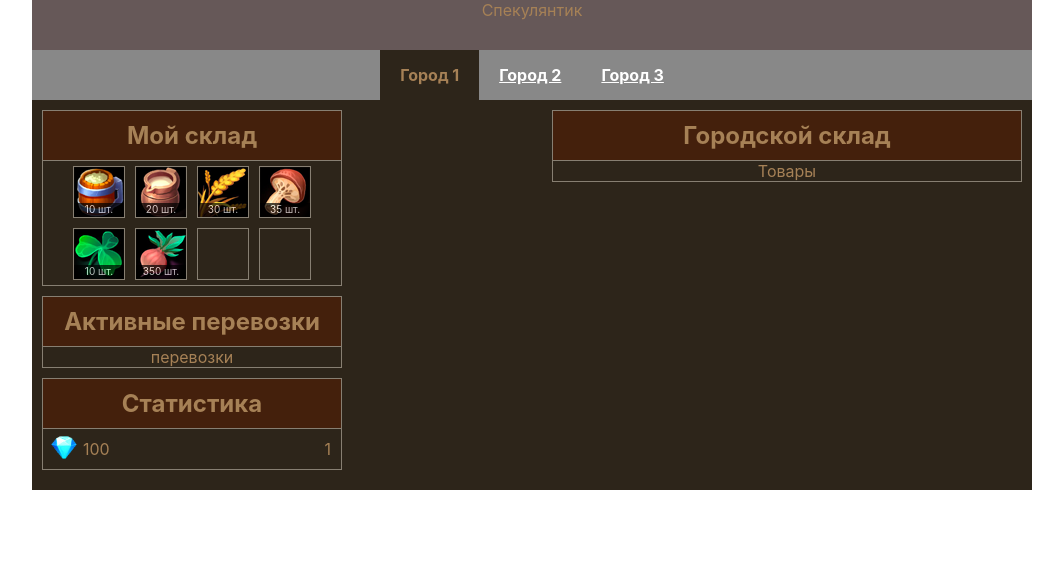
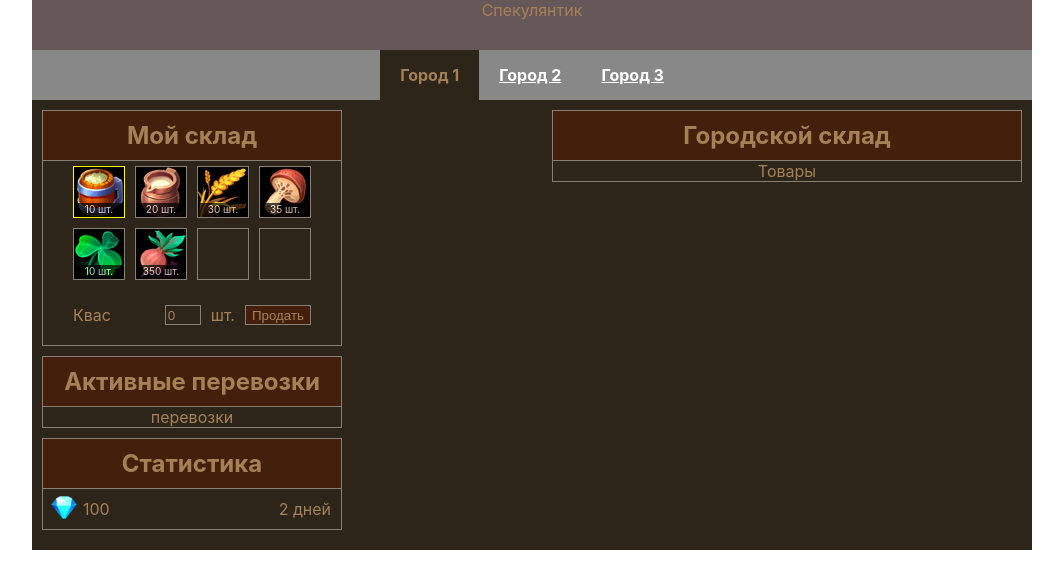
Before and after one commit to ArtLevel/Speculator, a React (Create React App) app: page / in a window 1280 px wide. Shown: the top 588 px of the page, without its empty margins (108-1171 px from the left). Built offline with nearby package versions, Linux system fonts and the light colour scheme.

Commit message:
Added logic for sell goods

```diff
--- a/src/Components/App/App.tsx
+++ b/src/Components/App/App.tsx
@@ -1,4 +1,4 @@
-import React, { useState } from "react";
+import React, { useEffect, useState } from "react";
 
 import "./App.scss";
 import Citites from "../Cities/Citites";
@@ -6,6 +6,8 @@ import CityStorage from "../CityStorage/CityStorage";
 import Storage from "../Storage/Storage";
 import Transportations from "../Transportations/Transportations";
 import Stats from "../Stats/Stats";
+import storage from "../Storage/Storage";
+import { log } from "node:util";
 
 type StoragesT = { cityId: number; storage: StorageT }[];
 export type StorageT = { id: number; qty: number }[];
@@ -15,6 +17,7 @@ export type GoodsT = GoodT[];
 function App() {
   const [currentCity, setCurrentCity] = useState(1);
 
+  const [selectedGood, setSelectedGood] = useState(1);
   const [storages, setStorages] = useState<StoragesT>([
     {
       cityId: 1,
@@ -127,6 +130,45 @@ function App() {
     }
   }
 
+  function liveProcess(newDays: number) {
+    setTimeout(() => {
+      setDays(newDays + 1);
+    }, 5000);
+  }
+
+  function sellGoods(goodId: number, qty: number) {
+    const storagesNew = storages;
+    let profit = 0;
+
+    const index = storagesNew.findIndex(
+      (storage) => storage.cityId === currentCity,
+    );
+
+    if (index > -1) {
+      const goodIndex = storagesNew[index].storage.findIndex(
+        (good) => good.id === goodId,
+      );
+
+      if (goodIndex > -1) {
+        const goods = storagesNew[index].storage[goodIndex].qty;
+
+        if (goods > 0 && goods >= qty) {
+          storagesNew[index].storage[goodIndex].qty -= qty;
+
+          profit += qty * 10;
+
+          setMoney((prevState) => (prevState += profit));
+        }
+      }
+    }
+
+    setStorages(storagesNew);
+  }
+
+  useEffect(() => {
+    liveProcess(days);
+  }, [days]);
+
   return (
     <div className="app">
       <header className="app-name">Спекулянтик</header>
@@ -145,6 +187,13 @@ function App() {
               currentCity={currentCity}
               storage={getStorageByCity()}
               goods={goods}
+              selectedGood={selectedGood}
+              onSelectGood={(goodId) => {
+                setSelectedGood(goodId);
+              }}
+              onSell={(goodId: number, qty: number) => {
+                sellGoods(goodId, qty);
+              }}
             />
           </div>
           <div className="transportations">
--- a/src/Components/Cities/Citites.tsx
+++ b/src/Components/Cities/Citites.tsx
@@ -34,6 +34,7 @@ function Citites({ currentCity, onChangeCurrentCity }: CitiesType) {
             onClick={() => {
               onChangeCurrentCity(city.id);
             }}
+            key={city.id}
           >
             {city.title}
           </a>
--- a/src/Components/Stats/Stats.tsx
+++ b/src/Components/Stats/Stats.tsx
@@ -13,7 +13,7 @@ function Stats({ days, money }: StatsT) {
       <h2 className="title">Статистика</h2>
       <div className="panel stats-panel">
         <div className="money">{money}</div>
-        <div className="days">{days}</div>
+        <div className="days">{days} дней</div>
       </div>
     </div>
   );
--- a/src/Components/Storage/Storage.scss
+++ b/src/Components/Storage/Storage.scss
@@ -16,8 +16,15 @@
     background-image: url("../../icons.png");
     background-repeat: no-repeat;
 
+    cursor: pointer;
+
     &.no-item {
       background-image: none;
+      cursor: default;
+    }
+
+    &.selected {
+      border-color: yellow;
     }
 
     .good-description {
@@ -77,3 +84,46 @@
     }
   }
 }
+
+.sell-panel {
+  display: flex;
+  justify-content: space-between;
+  padding: 20px 30px;
+
+  .controls {
+    display: flex;
+    justify-content: space-between;
+
+    .input {
+      background: none;
+      width: 30px;
+      border: 1px solid #877f72;
+      color: #a68156;
+      margin-right: 10px;
+
+      &:focus,
+      &:active {
+        box-shadow: none;
+        outline: none;
+      }
+    }
+
+    .button {
+      background-color: #44200c;
+      color: #a68156;
+      outline: 0;
+      border: 1px solid #877f72;
+      cursor: pointer;
+      margin-left: 10px;
+
+        &:focus,
+        &:active {
+          outline: none;
+        }
+
+      &:hover {
+        color: white;
+      }
+    }
+  }
+}
--- a/src/Components/Storage/Storage.tsx
+++ b/src/Components/Storage/Storage.tsx
@@ -1,4 +1,4 @@
-import React from "react";
+import React, { useState } from "react";
 
 import "./Storage.scss";
 import { GoodsT, StorageT } from "../App/App";
@@ -7,9 +7,21 @@ type StorageType = {
   currentCity: number;
   storage: StorageT;
   goods: GoodsT;
+  selectedGood: number | null;
+  onSelectGood: (goodId: number) => void;
+  onSell: (goodId: number, qty: number) => void;
 };
 
-function Storage({ storage, currentCity, goods }: StorageType) {
+function Storage({
+  storage,
+  currentCity,
+  goods,
+  selectedGood,
+  onSelectGood,
+  onSell,
+}: StorageType) {
+  const [qty, setQty] = useState(0);
+
   function findGoodById(id: number) {
     return goods.find((item) => item.id === id)?.title;
   }
@@ -18,8 +30,8 @@ function Storage({ storage, currentCity, goods }: StorageType) {
     if (storage.length < 8) {
       return Array(8 - storage.length)
         .fill(8)
-        .map(() => {
-          return <li className="good-item no-item"></li>;
+        .map((_, index) => {
+          return <li className="good-item no-item" key={index}></li>;
         });
     }
   }
@@ -31,7 +43,19 @@ function Storage({ storage, currentCity, goods }: StorageType) {
         <ul className="goods">
           {storage.map((item) => {
             return (
-              <li className={"good-item " + "item-" + item.id} key={item.id}>
+              <li
+                className={
+                  "good-item " +
+                  "item-" +
+                  item.id +
+                  " " +
+                  (selectedGood === item.id ? "selected" : "")
+                }
+                onClick={() => {
+                  onSelectGood(item.id);
+                }}
+                key={item.id}
+              >
                 <span className="good-description">{item.qty} шт.</span>
               </li>
             );
@@ -39,6 +63,29 @@ function Storage({ storage, currentCity, goods }: StorageType) {
 
           {getEmtpyCells()}
         </ul>
+
+        {selectedGood ? (
+          <div className="sell-panel">
+            <div>{findGoodById(selectedGood)}</div>
+            <div className="controls">
+              <input
+                type="text"
+                className="input"
+                value={qty}
+                onChange={(event) => setQty(parseInt(event.target.value, 10))}
+              />
+              шт.
+              <button
+                className="button"
+                onClick={() => onSell(selectedGood, qty)}
+              >
+                Продать
+              </button>
+            </div>
+          </div>
+        ) : (
+          ""
+        )}
       </div>
     </div>
   );
```
Also changed, not shown: src/Components/Stats/Stats.scss (line endings or trailing spaces).
